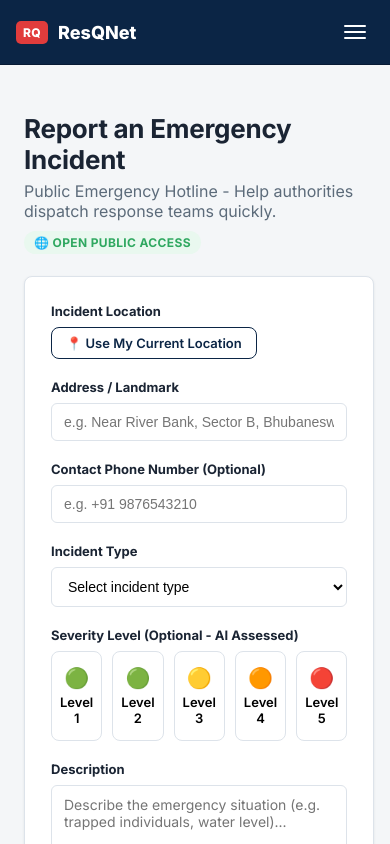
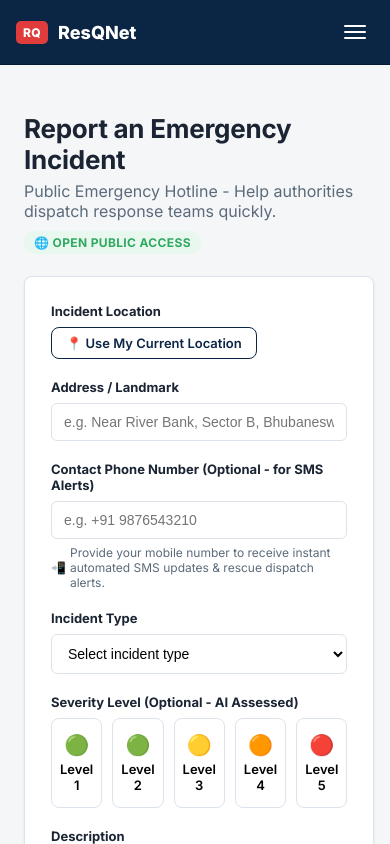
Before and after one commit to jotishnitr/prototype-for-sih, a React (Vite) app: page /report in a window 390 px wide. Shown: the top 844 px of the page. Built offline with nearby package versions, Linux system fonts and the light colour scheme.

Commit message:
feat: add SMS notification helper note to ReportIncident phone field

```diff
--- a/src/pages/ReportIncident.jsx
+++ b/src/pages/ReportIncident.jsx
@@ -495,7 +495,7 @@ function ReportIncident() {
 
         {/* Reporter Phone */}
         <div>
-          <label style={labelStyle}>Contact Phone Number (Optional)</label>
+          <label style={labelStyle}>Contact Phone Number (Optional - for SMS Alerts)</label>
           <input
             type="tel"
             placeholder="e.g. +91 9876543210"
@@ -503,6 +503,9 @@ function ReportIncident() {
             onChange={(e) => setReporterPhone(e.target.value)}
             style={selectStyle}
           />
+          <p style={{ fontSize: 12, marginTop: 6, color: 'var(--text-muted)', display: 'flex', alignItems: 'center', gap: 4 }}>
+            <span>📲</span> Provide your mobile number to receive instant automated SMS updates & rescue dispatch alerts.
+          </p>
         </div>
 
         {/* Incident type */}
```
